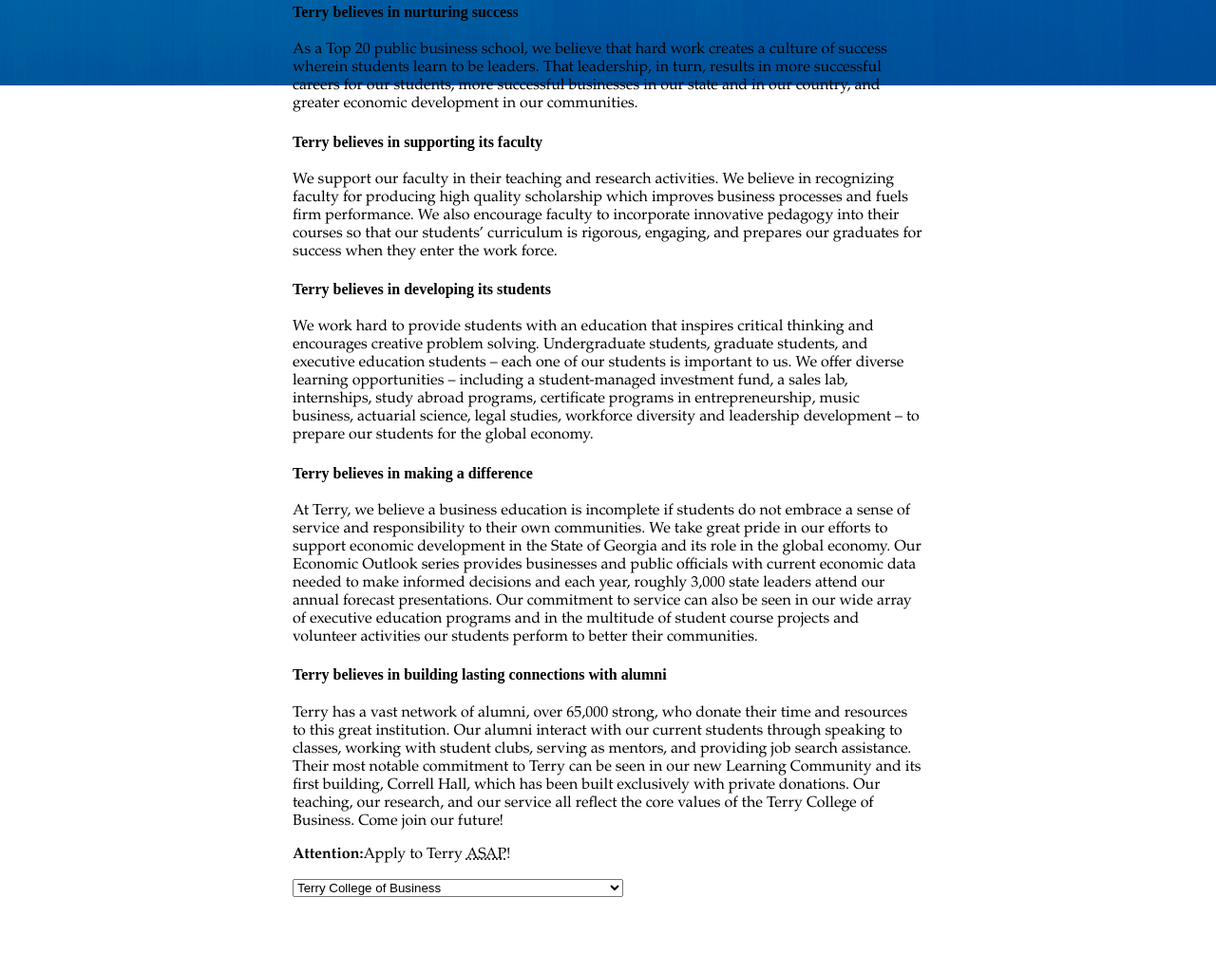
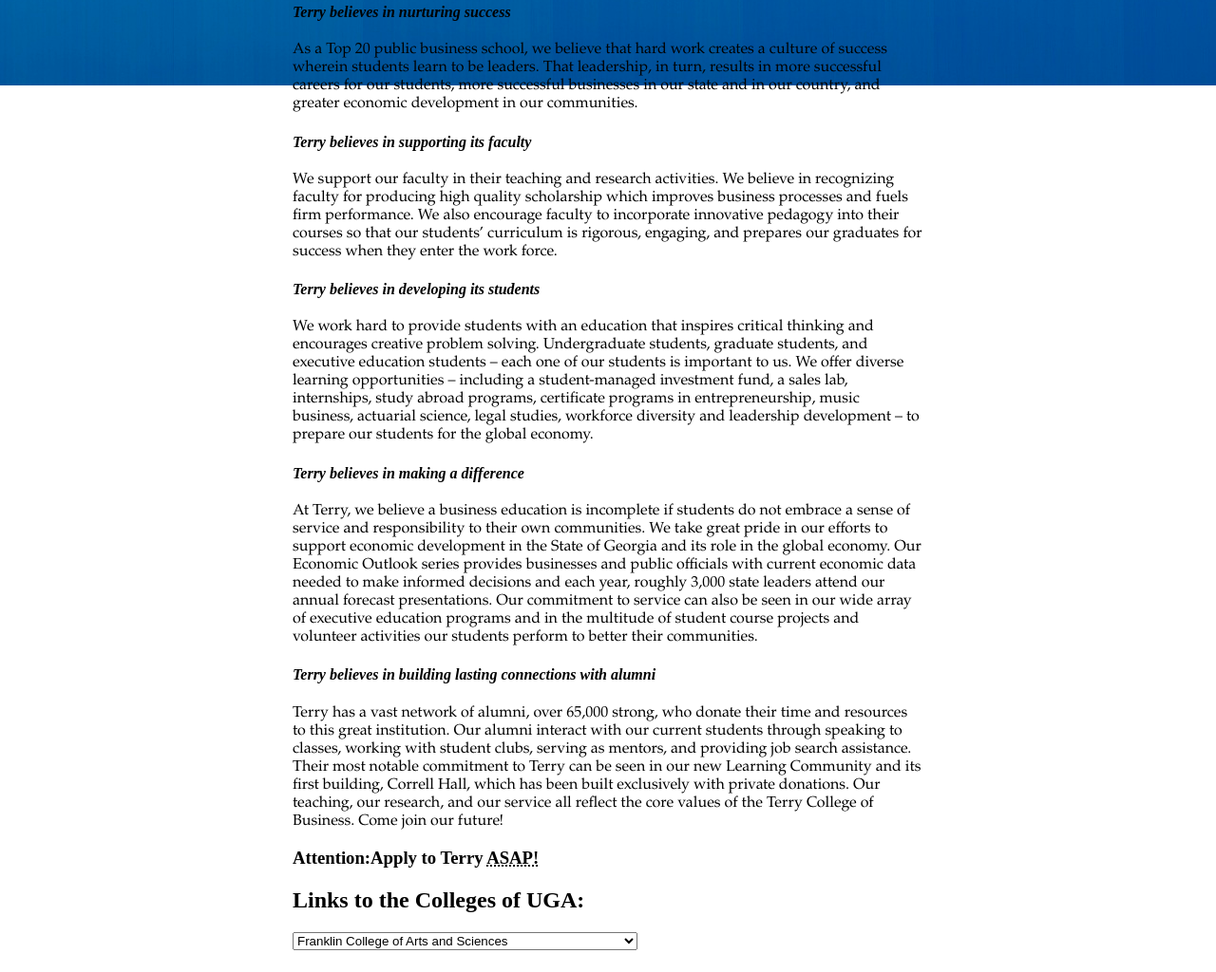
Before and after one commit to dema110/dnk72886.github.io, a plain HTML site: page index.html in a window 1280 px wide. Shown: the part 990-2014 px from the top of the page at 95% size. Before the commit the page ends 1958 px from the top, so only its background shows below. Drawn offline with Linux system fonts and the light colour scheme.

Commit message:
Update index.html

```diff
--- a/index.html
+++ b/index.html
@@ -15,14 +15,11 @@
 		<META http-equiv="Content-Type" content="text/html; charset=utf-8">
 	</HEAD>
 	<BODY>
-
 		<div>
 		<p>
 		<a href = "http://www.uga.edu"><img src = "header1.PNG" alt = "UGA"
 		   style= "float:center;width:600px;height:200px;"></a></p>
 		</div>
-
-
 		<center><h2> UGA Mission Statement </h2></center>
 		<p>
 			The University of Georgia, a land-grant and sea-grant university with statewide
@@ -73,28 +70,26 @@
 		<p>
 		<center> <a href = "http://www.terry.uga.edu/">  <h2> Terry School of Business </h2></a></center>
 		</p>
-		<p>
-			As the first business school in the South, the Terry College of Business is steeped in a tradition
+
+		<p> As the first business school in the South, the Terry College of Business is steeped in a tradition
 		of providing cutting-edge business education to its students. Our challenging curriculum,
 		exceptional faculty, and close-knit alumni network ensure that Terry students are prepared to
-			become the next generation of leaders.
-		</p>
+		become the next generation of leaders.</p>
 
-			<h4> Terry believes in nurturing success </h4>
+		<h4><em> Terry believes in nurturing success </em></h4>
 		<p>As a Top 20 public business school, we believe that hard work creates a culture of
 		success wherein students learn to be leaders. That leadership, in turn, results in more
 		successful careers for our students, more successful businesses in our state and in our
 		country, and greater economic development in our communities.</p>
 
-			<h4> Terry believes in supporting its faculty </h4>
+		<h4><em> Terry believes in supporting its faculty </em></h4>
 		<p>We support our faculty in their teaching and research activities. We believe in recognizing
 		faculty for producing high quality scholarship which improves business processes and fuels
 		firm performance. We also encourage faculty to incorporate innovative pedagogy into their
 		courses so that our students’ curriculum is rigorous, engaging, and prepares our graduates
 		for success when they enter the work force.</p>
 
-			<h4>Terry believes in developing its students</h4>
-
+		<h4><em>Terry believes in developing its students</em></h4>
 		<p>We work hard to provide students with an education that inspires critical thinking and
 		encourages creative problem solving. Undergraduate students, graduate students, and
 		executive education students – each one of our students is important to us. We offer
@@ -103,7 +98,7 @@
 		actuarial science, legal studies, workforce diversity and leadership development –
 		to prepare our students for the global economy.</p>
 
-			<h4>Terry believes in making a difference</h4>
+		<h4><em>Terry believes in making a difference</em></h4>
 		<p>At Terry, we believe a business education is incomplete if students do not embrace a sense
 		of service and responsibility to their own communities. We take great pride in our efforts to
 		support economic development in the State of Georgia and its role in the global economy. Our
@@ -113,32 +108,33 @@
 		executive education programs and in the multitude of student course projects and volunteer
 		activities our students perform to better their communities.</p>
 
-			<h4>Terry believes in building lasting connections with alumni</h4>
+		<h4><em>Terry believes in building lasting connections with alumni</em></h4>
 		<p>Terry has a vast network of alumni, over 65,000 strong, who donate their time and
 		resources to this great institution. Our alumni interact with our current students through
 		speaking to classes, working with student clubs, serving as mentors, and providing job search
 		assistance. Their most notable commitment to Terry can be seen in our new Learning Community
 		and its first building, Correll Hall, which has been built exclusively with private donations.
-
 		Our teaching, our research, and our service all reflect the core values of the Terry College
 		of Business. Come join our future!</p>
 
-		<p><strong>Attention:</strong>Apply to Terry <acronym title = "as soon as possible">ASAP</acronym>!</p>
+		<h3><strong>Attention:</strong>Apply to Terry <acronym title = "As soon as possible">ASAP!</acronym></h3>
 
 
-
-
-		<body>
-			<select name="College Links" id="Links to Colleges">
+		<h2>Links to the Colleges of UGA:</h2>
+		<select name="College Links" id="Links_to_Colleges">
+			<optgroup label = "STEM Majors">
+				<option value="http://www.franklin.uga.edu">Franklin College of Arts and Sciences</option>
+				<option value="http://www.caes.uga.edu/">College of Agricultural and Environmental Sciences</option>
+				<option value="http://www.engineering.uga.edu/">College of Engineering</option>
+				<option value="http://www.ecology.uga.edu/">Odum School of Ecology</option>
+			</optgroup>
+			<optgroup label = "Liberal Arts Majors">
 				<option value="http://www.terry.uga.edu/">Terry College of Business</option>
-				<option value="http://www.franklin.uga.edu">Franklin College of Arts and Sciences</option>
-				<option value="http://www.ecology.uga.edu/">Odum School of Ecology</option>
-				<option value="http://www.caes.uga.edu/">College of Agricultural and Environmental Sciences</option>
 				<option value="https://coe.uga.edu/">College of Education</option>
-				<option value="http://www.engineering.uga.edu/">College of Engineering</option>
 				<option value="http://www.ced.uga.edu/">College of Environment + Design</option>
 				<option value="http://grady.uga.edu/">Grady College of Journalism and Mass Communication</option>
 				<option value="https://publichealth.uga.edu/">College of Public Health</option>
+			</optgroup>
 		</select>
 		<script type="text/javascript">
 		 var urlmenu = document.getElementById( 'Links to Colleges' );
@@ -146,7 +142,6 @@
 			  window.open( this.options[ this.selectedIndex ].value );
 		 };
 		</script>
-		</body>
 
 
 	</BODY>
```
Lines whose indentation alone changed are shown as unchanged.
